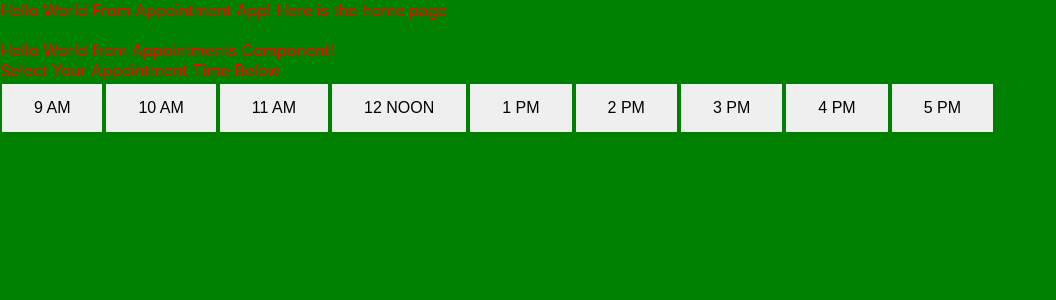
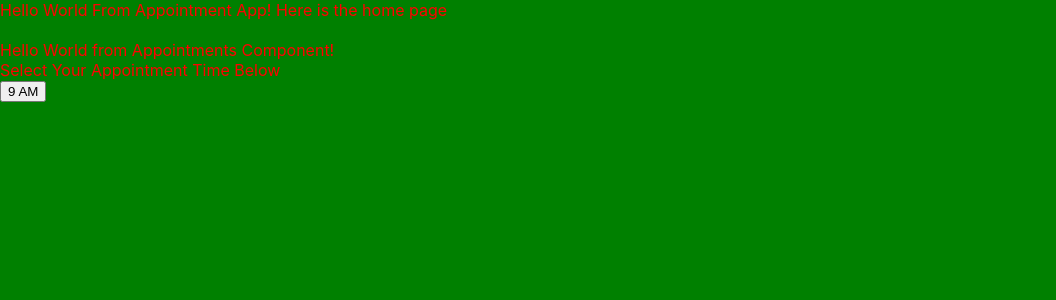
Before and after one commit to qchen3301/ScheduleAppCodeAssignment, a React (Create React App) app: page / in a window 1280 px wide. Shown: the top 300 px of the page, without its empty margins (0-1056 px from the left). Built offline with nearby package versions, Linux system fonts and the light colour scheme; what flux would draw is missing.

Commit message:
color change not working, moving back to flux

```diff
--- a/src/components/Appointments.js
+++ b/src/components/Appointments.js
@@ -3,21 +3,25 @@ import * as AppActions from "../actions/AppActions"
 
 export default class Appointments extends Component {
     state = {
-        btnColor: ['red','','','','','','','',''],
+        btnColor: '',
         userID: 0
     }
 
-    onButtonClick = (showModal,btnColor,userID) => {
+    onButtonClick = (showModal,userID) => {
         AppActions.showHide(showModal)
-        this.setState({btnColor})
+        // this.setState({btnColor})
         this.setState({userID})
         // AppActions.setID(userID)
+    }
+
+    changeColor = (btnColor) => {
+      return btnColor
     }
 
   render() {
     // styles buttons and triggers a change to the color red when a timeslot is reserved
     const reservedTimeSlot = {
-      backgroundColor: this.state.btnColor.id,
+      backgroundColor: this.changeColor(),
       border: 'none',
       color: 'black',
       padding: '15px 32px',
@@ -33,9 +37,9 @@ export default class Appointments extends Component {
         Select Your Appointment Time Below <br />
 
         <button id = {0}
-          onClick={()=>this.onButtonClick(true, "red", 1)}
-          style = {reservedTimeSlot} >9 AM</button>
-        <button
+          onClick={() => {this.onButtonClick(true, 1); this.changeColor("red")}}
+          style = {{backgroundColor:this.changeColor()}} > 9 AM </button>
+        {/* <button
           onClick={()=>this.onButtonClick(true, "red", 2)}
           style = {reservedTimeSlot} > 10 AM </button>
         <button
@@ -58,7 +62,7 @@ export default class Appointments extends Component {
           style = {reservedTimeSlot}>4 PM</button>
         <button
           onClick={()=>this.onButtonClick(true, "red", 9)}
-          style = {reservedTimeSlot}>5 PM</button>
+          style = {reservedTimeSlot}>5 PM</button> */}
       </div>
     )
   }
--- /dev/null
+++ b/src/store/UserIDStore.js
@@ -0,0 +1 @@
+UserIDStore.on("change", 'do something')
```
